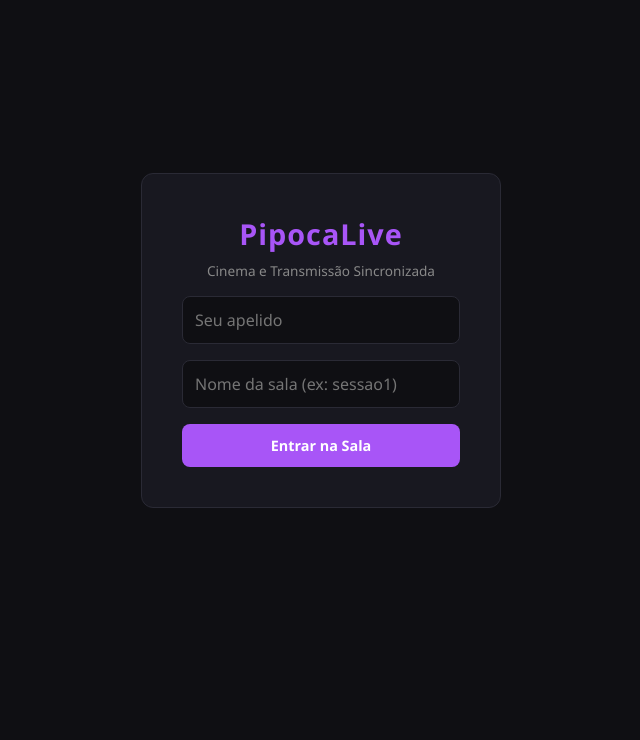
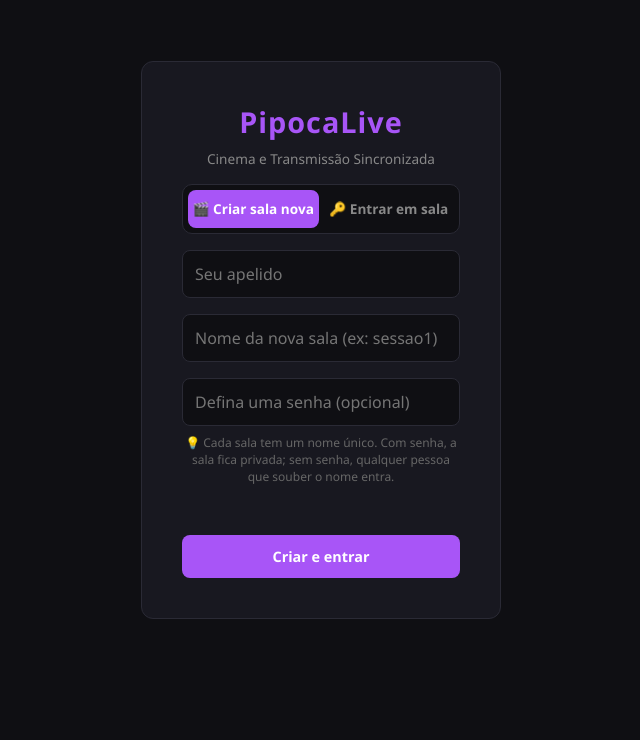
Before and after one commit to DevGatti/pipocalive, a Flask app: page / in a window 1280 px wide. Shown: the part 60-800 px from the top of the page, without its empty margins (319-959 px from the left). Run offline with Flask 3, Linux system fonts and the light colour scheme; some libraries are stand-ins or nearby versions.

Commit message:
Implement room creation and joining modes
Added mode selection for creating or joining rooms with updated UI elements and functionality.

```diff
--- a/templates/index.html
+++ b/templates/index.html
@@ -26,6 +26,10 @@
         }
         .login-box h2 { text-align: center; color: var(--accent); letter-spacing: 1px; font-size: 1.8rem; }
         .login-box p { text-align: center; color: #888; font-size: 0.85rem; margin-top: -0.5rem; }
+        .mode-tabs { display: flex; gap: 0.3rem; background: #0f0f13; padding: 0.3rem; border-radius: 10px; border: 1px solid #2a2a35; }
+        .mode-tab { flex: 1; background: transparent; color: #888; padding: 0.6rem 0.3rem; font-size: 0.85rem; }
+        .mode-tab:hover { background: #22222c; color: #fff; }
+        .mode-tab.active, .mode-tab.active:hover { background: var(--accent); color: #fff; }
         input {
             background: #0f0f13; border: 1px solid #2a2a35; color: #fff;
             padding: 0.75rem; border-radius: 8px; outline: none; font-size: 16px;
@@ -219,9 +223,16 @@
         <div class="login-box" onsubmit="event.preventDefault();">
             <h2>PipocaLive</h2>
             <p>Cinema e Transmissão Sincronizada</p>
-            <input type="text" id="username" placeholder="Seu apelido" required autocomplete="off">
-            <input type="text" id="room" placeholder="Nome da sala (ex: sessao1)" required autocomplete="off">
-            <button type="button" onclick="joinRoom()">Entrar na Sala</button>
+            <div class="mode-tabs">
+                <button type="button" class="mode-tab active" id="mode-create" onclick="setMode('create')">🎬 Criar sala nova</button>
+                <button type="button" class="mode-tab" id="mode-join" onclick="setMode('join')">🔑 Entrar em sala</button>
+            </div>
+            <input type="text" id="username" placeholder="Seu apelido" required autocomplete="off" maxlength="30">
+            <input type="text" id="room" placeholder="Nome da nova sala (ex: sessao1)" required autocomplete="off" maxlength="50" onkeypress="if(event.key==='Enter') joinRoom()">
+            <input type="password" id="room-password" placeholder="Defina uma senha (opcional)" autocomplete="off" maxlength="64" onkeypress="if(event.key==='Enter') joinRoom()">
+            <div id="mode-hint" style="color:#666; font-size:0.75rem; text-align:center; margin-top:-0.4rem; line-height:1.4;"></div>
+            <div id="login-error" style="color:#ef4444; font-size:0.85rem; text-align:center; min-height:1.1rem;"></div>
+            <button type="button" id="login-submit" onclick="joinRoom()">Criar e entrar</button>
         </div>
     </div>
 
@@ -382,6 +393,36 @@
             document.getElementById('unmute-overlay').style.display = 'none';
         }
 
+        // 'create' = criar sala nova | 'join' = entrar em sala que já existe
+        let joinMode = 'create';
+        const MODE_TEXT = {
+            create: {
+                room: 'Nome da nova sala (ex: sessao1)',
+                pass: 'Defina uma senha (opcional)',
+                btn: 'Criar e entrar',
+                hint: '💡 Cada sala tem um nome único. Com senha, a sala fica privada; sem senha, qualquer pessoa que souber o nome entra.'
+            },
+            join: {
+                room: 'Nome da sala existente',
+                pass: 'Senha (só se a sala for privada)',
+                btn: 'Entrar na sala',
+                hint: '💡 Digite o nome exato da sala que seus amigos criaram. Se ela for privada, peça a senha ao dono.'
+            }
+        };
+
+        function setMode(mode) {
+            joinMode = mode;
+            const t = MODE_TEXT[mode];
+            document.getElementById('mode-create').classList.toggle('active', mode === 'create');
+            document.getElementById('mode-join').classList.toggle('active', mode === 'join');
+            document.getElementById('room').placeholder = t.room;
+            document.getElementById('room-password').placeholder = t.pass;
+            document.getElementById('login-submit').innerText = t.btn;
+            document.getElementById('mode-hint').innerText = t.hint;
+            document.getElementById('login-error').innerText = '';
+        }
+        setMode('create');
+
         function joinRoom() {
             const userElem = document.getElementById('username');
             const roomElem = document.getElementById('room');
@@ -396,10 +437,14 @@
                 return;
             }
 
-            document.getElementById('login-screen').style.display = 'none';
-            document.getElementById('room-badge').innerText = `Sala: ${currentRoom}`;
+            document.getElementById('login-error').innerText = '';
             document.getElementById('messages').innerHTML = '';
-            socket.emit('join', { username: currentUser, room: currentRoom });
+            socket.emit('join', {
+                username: currentUser,
+                room: currentRoom,
+                password: document.getElementById('room-password').value,
+                mode: joinMode
+            });
         }
 
         function leaveRoom() {
@@ -407,6 +452,32 @@
             if (player && player.stopVideo) player.stopVideo();
             window.location.reload();
         }
+
+        // O servidor aceitou a entrada (sala pública ou senha correta)
+        socket.on('join_ok', () => {
+            document.getElementById('login-screen').style.display = 'none';
+            document.getElementById('room-password').value = '';
+        });
+
+        // O servidor recusou a entrada
+        const JOIN_ERRORS = {
+            room_exists: '⚠️ Já existe uma sala com esse nome. Escolha outro nome ou use "Entrar em sala".',
+            room_not_found: '❌ Sala não encontrada. Confira o nome ou crie uma sala nova.',
+            password_required: '🔒 Esta sala é privada. Digite a senha.',
+            wrong_password: '❌ Senha incorreta.'
+        };
+        socket.on('join_error', (data) => {
+            const pw = document.getElementById('room-password');
+            document.getElementById('login-screen').style.display = 'flex';
+            document.getElementById('login-error').innerText =
+                JOIN_ERRORS[data.reason] || 'Não foi possível entrar na sala.';
+            if (data.reason === 'password_required' || data.reason === 'wrong_password') {
+                pw.value = '';
+                pw.focus();
+            } else {
+                document.getElementById('room').focus();
+            }
+        });
 
         socket.on('kicked', (data) => {
             alert(data.reason);
@@ -483,6 +554,7 @@
         });
 
         socket.on('sync_state', (state) => {
+            document.getElementById('room-badge').innerText = (state.private ? '🔒 ' : '') + `Sala: ${currentRoom}`;
             currentHost = state.host || '';
             mutedUsers = state.muted || [];
             updateHostPermissions();
```
